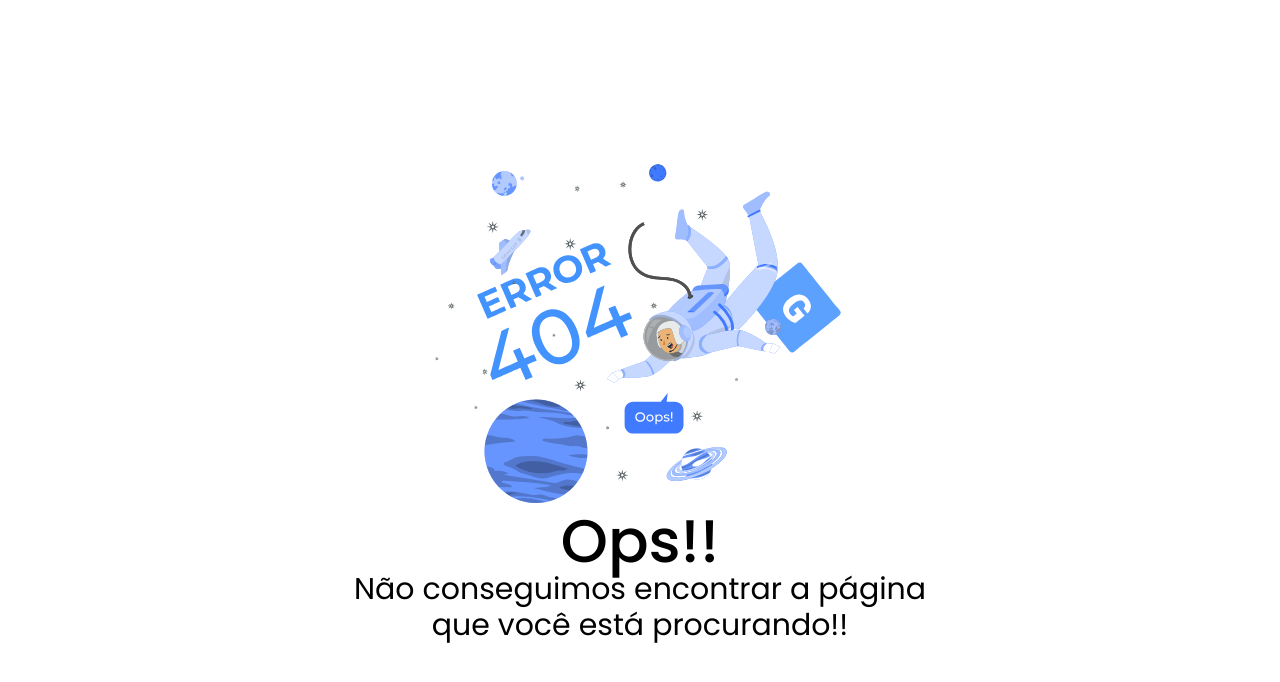
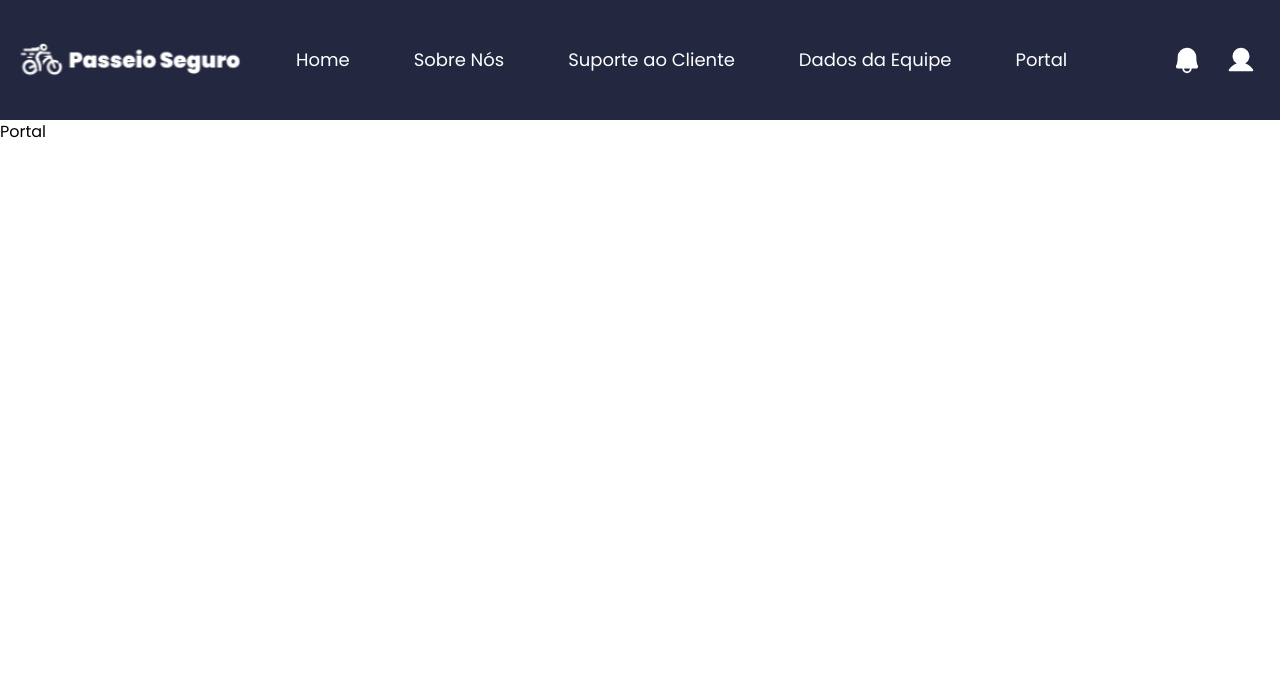
Before and after one commit to biancaroman/Passeio_Seguro, a Next.js app: page /portal in a window 1280 px wide. Before the commit this address had no page. Shown: the top 682 px of the page. Built offline with nearby package versions, Linux system fonts and the light colour scheme.

Commit message:
refactor: update header

```diff
--- a/src/app/components/Header/index.jsx
+++ b/src/app/components/Header/index.jsx
@@ -31,6 +31,11 @@ const linksNav = [
 export function Header({ isAuthenticated }) {
   const [open, setOpen] = useState(false)
 
+  const additionalLink = {
+    content: 'Portal',
+    path: '/portal',
+  };
+
   return (
     <header className="w-full min-h-28 py-8 bg-blue-800 2xl:flex  2xl:justify-center ">
       <div className="w-full max-w-lplarge flex flex-wrap justify-between  md:mx-auto lg:flex-nowrap lg:justify-between xl:max-w-7xl ">
@@ -58,6 +63,7 @@ export function Header({ isAuthenticated }) {
                 <NavLink key={link.path} content={link.content} path={link.path} />
               )
             })}
+            {isAuthenticated && <NavLink content={additionalLink.content} path={additionalLink.path} />}
           </ul>
           {
             isAuthenticated ? (
@@ -71,7 +77,6 @@ export function Header({ isAuthenticated }) {
             )
           }
         </nav>
-
       </div>
     </header>
 
--- /dev/null
+++ b/src/app/portal/page.jsx
@@ -0,0 +1,13 @@
+import { Header } from "../components/Header";
+
+export default function Portal(){
+
+    const isAuthenticated = true;
+
+    return(
+        <main>
+            <Header isAuthenticated={isAuthenticated}/>
+            <h1>Portal</h1>
+        </main>
+    )
+}
```
